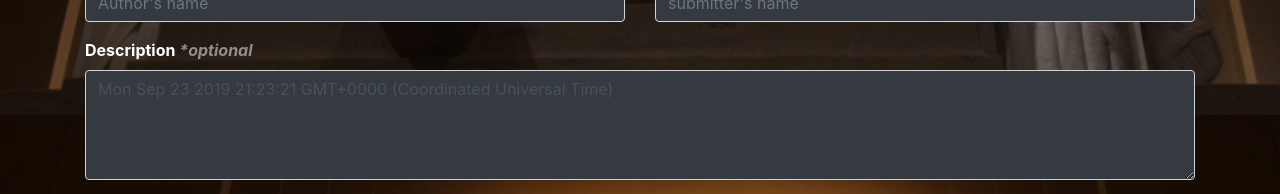
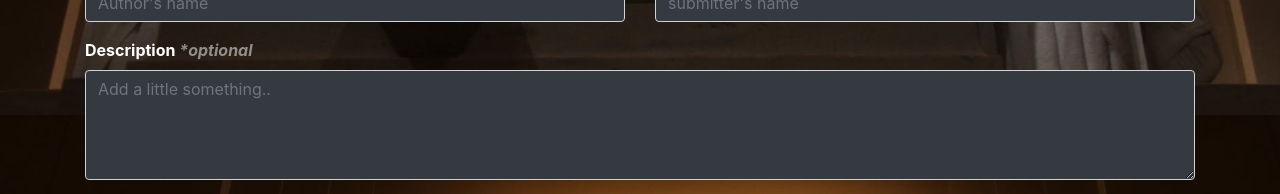
Before and after one commit to MachariaMark/Quotes, an Angular app: page / in a window 1280 px wide. Shown: the part 755-949 px from the top of the page. Built offline with nearby package versions, Linux system fonts and the light colour scheme.

Commit message:
restructured the whole array into resonable perfection

```diff
--- a/src/app/quote-form/quote-form.component.ts
+++ b/src/app/quote-form/quote-form.component.ts
@@ -7,7 +7,7 @@ import { Quote } from 'src/app/quotes';
 })
 export class QuoteFormComponent implements OnInit {
 
-  newQuote = new Quote(0,'','','',new Date());
+  newQuote = new Quote(0,'','','','',new Date(),);
   @Output() addQuote = new EventEmitter<Quote>();
 
   submitQuote(){
```
